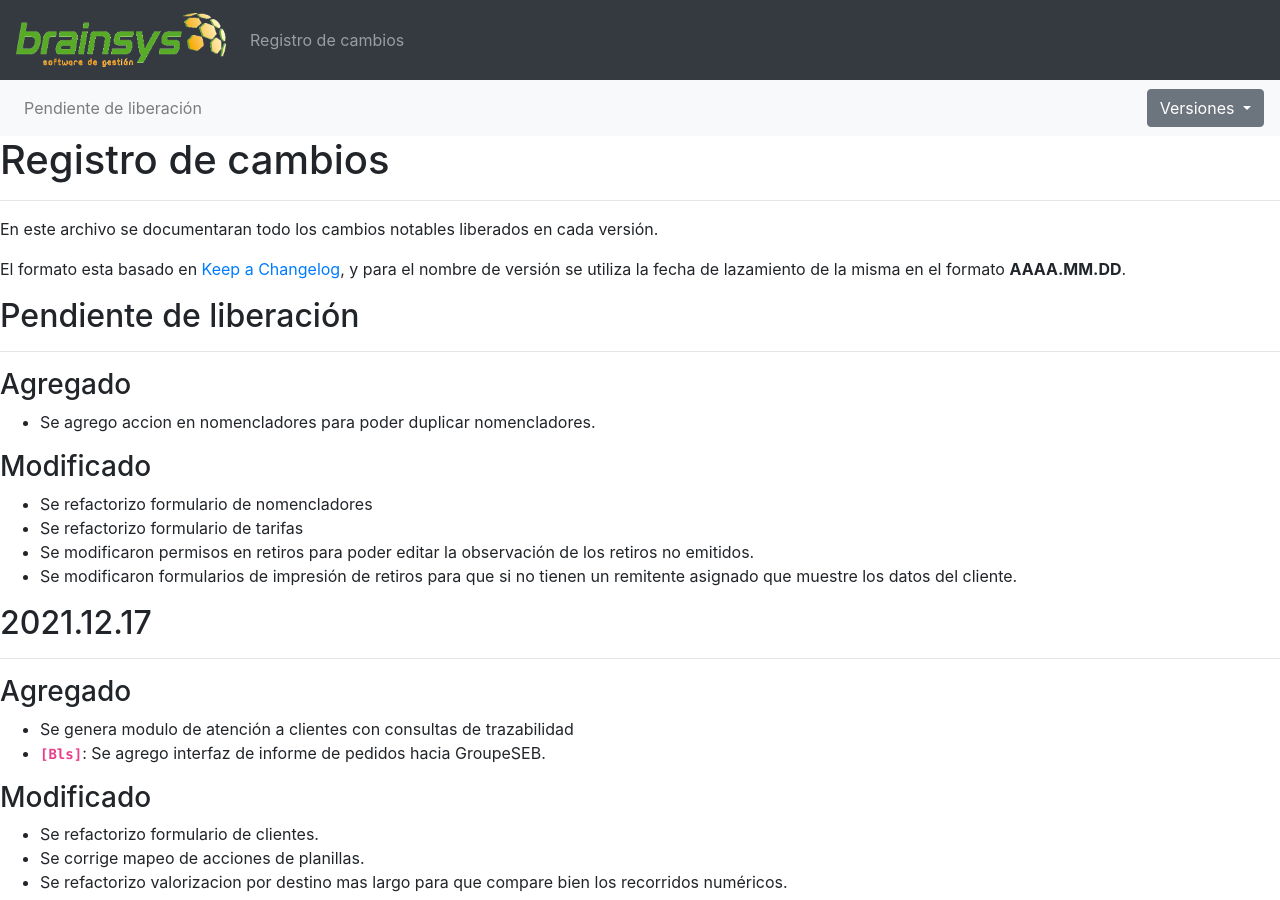
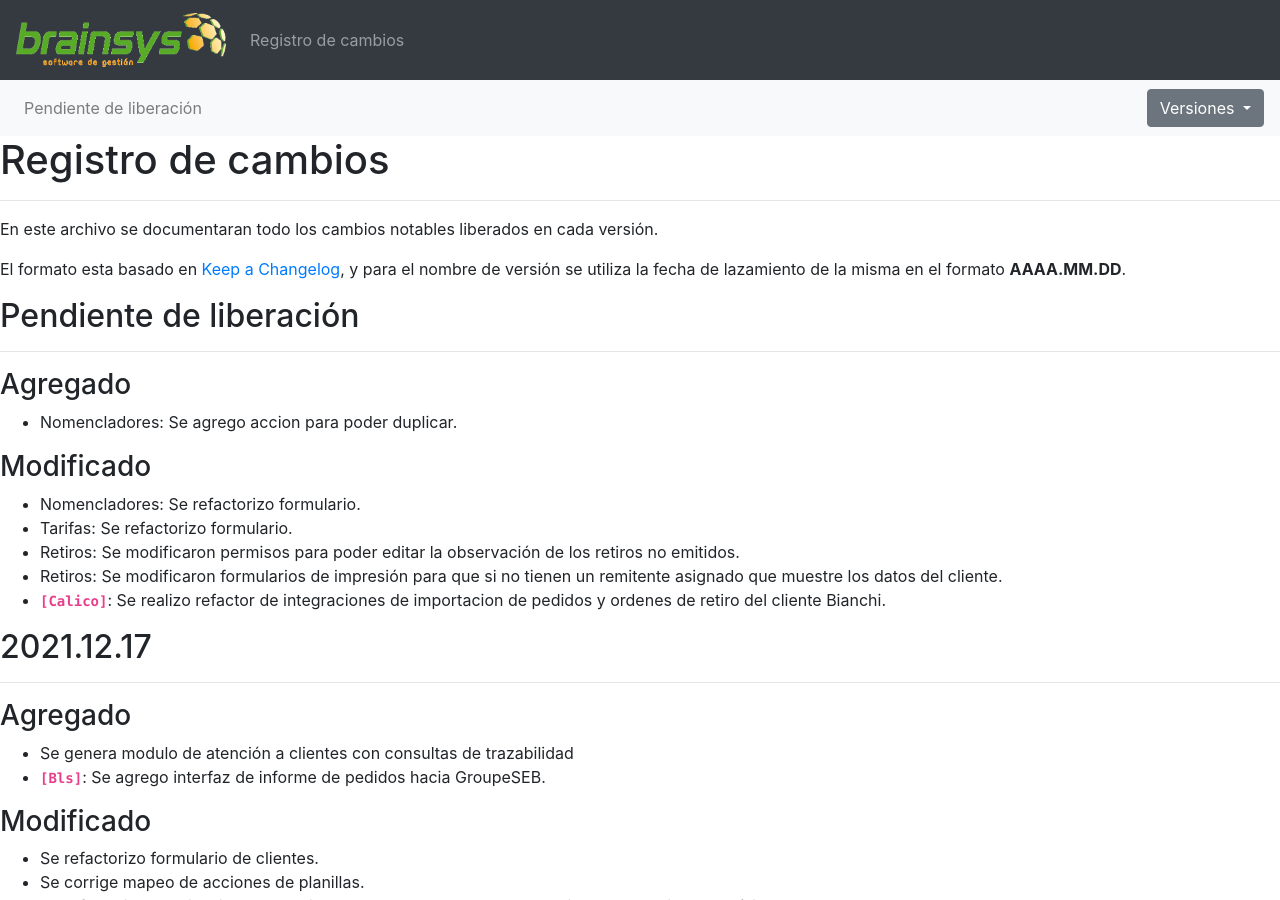
Before and after one commit to brainsys-arsaad/versionado, a Jekyll site: the page built from registro-cambios.markdown, in a window 1280 px wide and 900 px high. Built offline with Jekyll 4.4.1, drawn with Linux system fonts in a browser that asks for light colours.

Commit message:
Update registro-cambios.markdown

```diff
--- a/registro-cambios.markdown
+++ b/registro-cambios.markdown
@@ -60,13 +60,14 @@ El formato esta basado en [Keep a Changelog](https://keepachangelog.com/es-ES/1.
 ## Pendiente de liberación
 ---
 ### Agregado
-- Se agrego accion en nomencladores para poder duplicar nomencladores.
+- Nomencladores: Se agrego accion para poder duplicar.
 
 ### Modificado
-- Se refactorizo formulario de nomencladores
-- Se refactorizo formulario de tarifas
-- Se modificaron permisos en retiros para poder editar la observación de los retiros no emitidos.
-- Se modificaron formularios de impresión de retiros para que si no tienen un remitente asignado que muestre los datos del cliente.
+- Nomencladores: Se refactorizo formulario.
+- Tarifas: Se refactorizo formulario.
+- Retiros: Se modificaron permisos para poder editar la observación de los retiros no emitidos.
+- Retiros: Se modificaron formularios de impresión para que si no tienen un remitente asignado que muestre los datos del cliente.
+- **`[Calico]`**: Se realizo refactor de integraciones de importacion de pedidos y ordenes de retiro del cliente Bianchi.
 
 ## 2021.12.17
 ---
```
